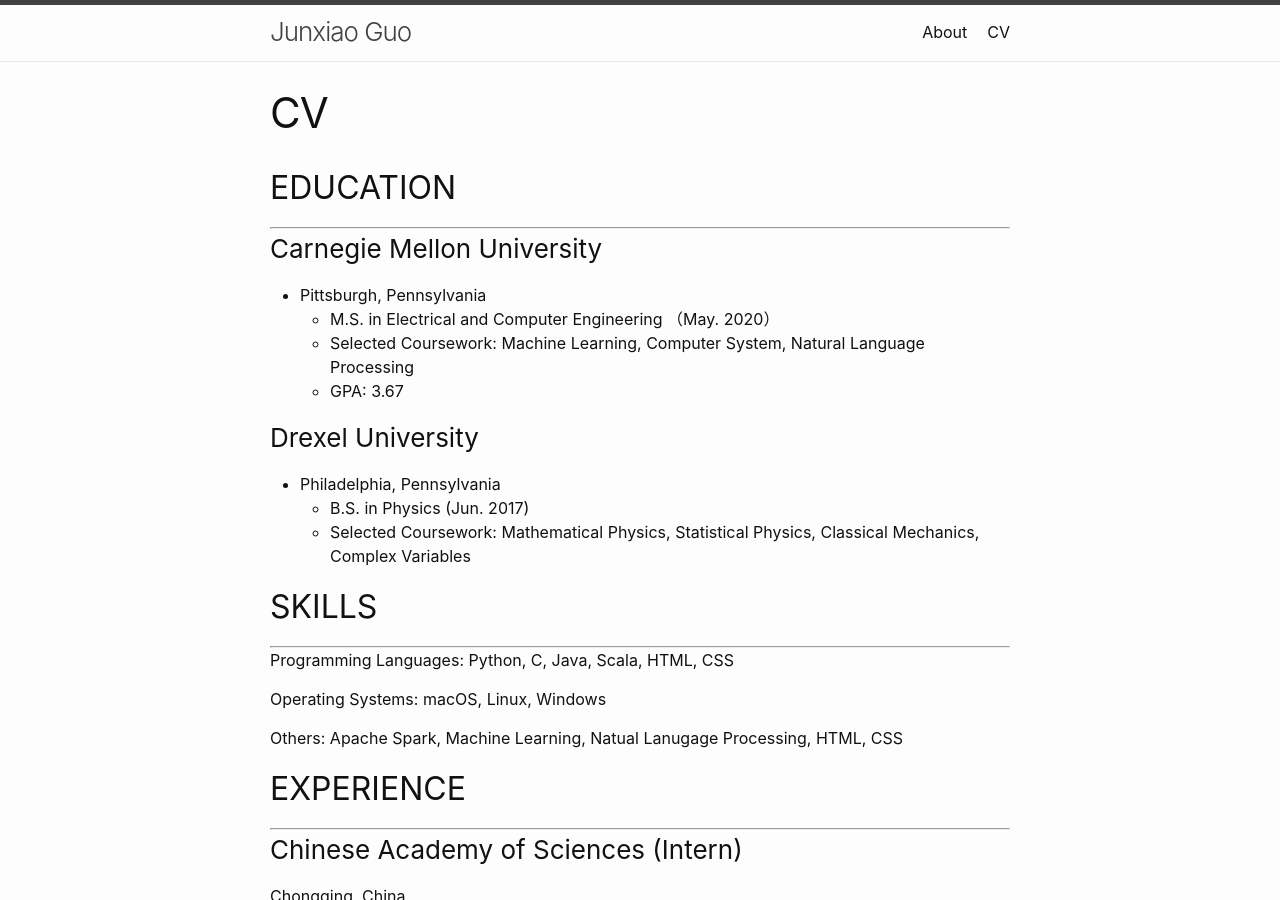
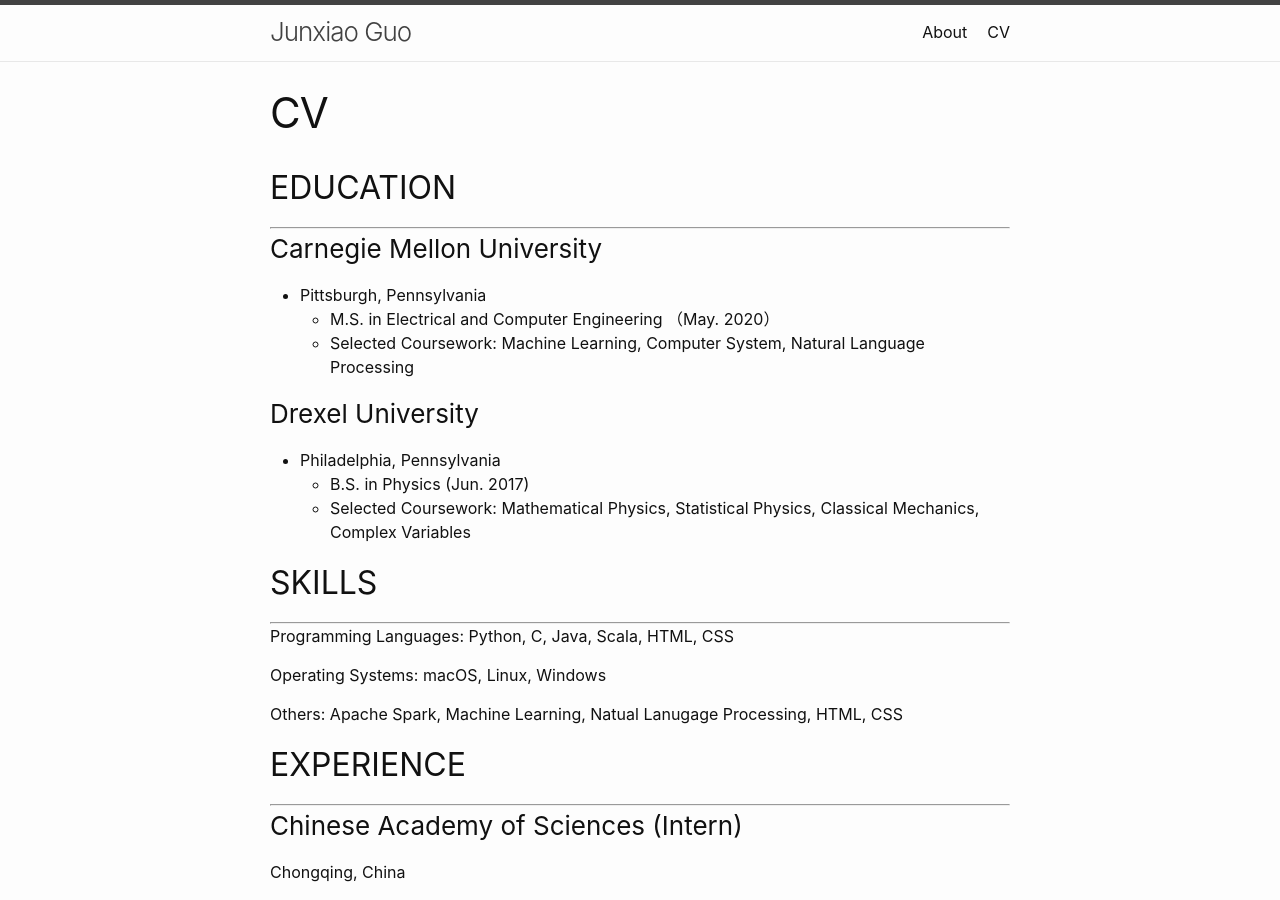
Before and after one commit to ghostian/ghostian.github.io, a Jekyll site: the page built from cv.md, in a window 1280 px wide and 900 px high. Built offline with Jekyll 4.4.1, drawn with Linux system fonts in a browser that asks for light colours.

Commit message:
Aug 31: check resume

```diff
--- a/cv.md
+++ b/cv.md
@@ -13,7 +13,6 @@
 * Pittsburgh, Pennsylvania
   * M.S. in Electrical and Computer Engineering  （May. 2020）
   * Selected Coursework: Machine Learning, Computer System, Natural Language Processing
-  * GPA: 3.67
 
 ### Drexel University
 
```
